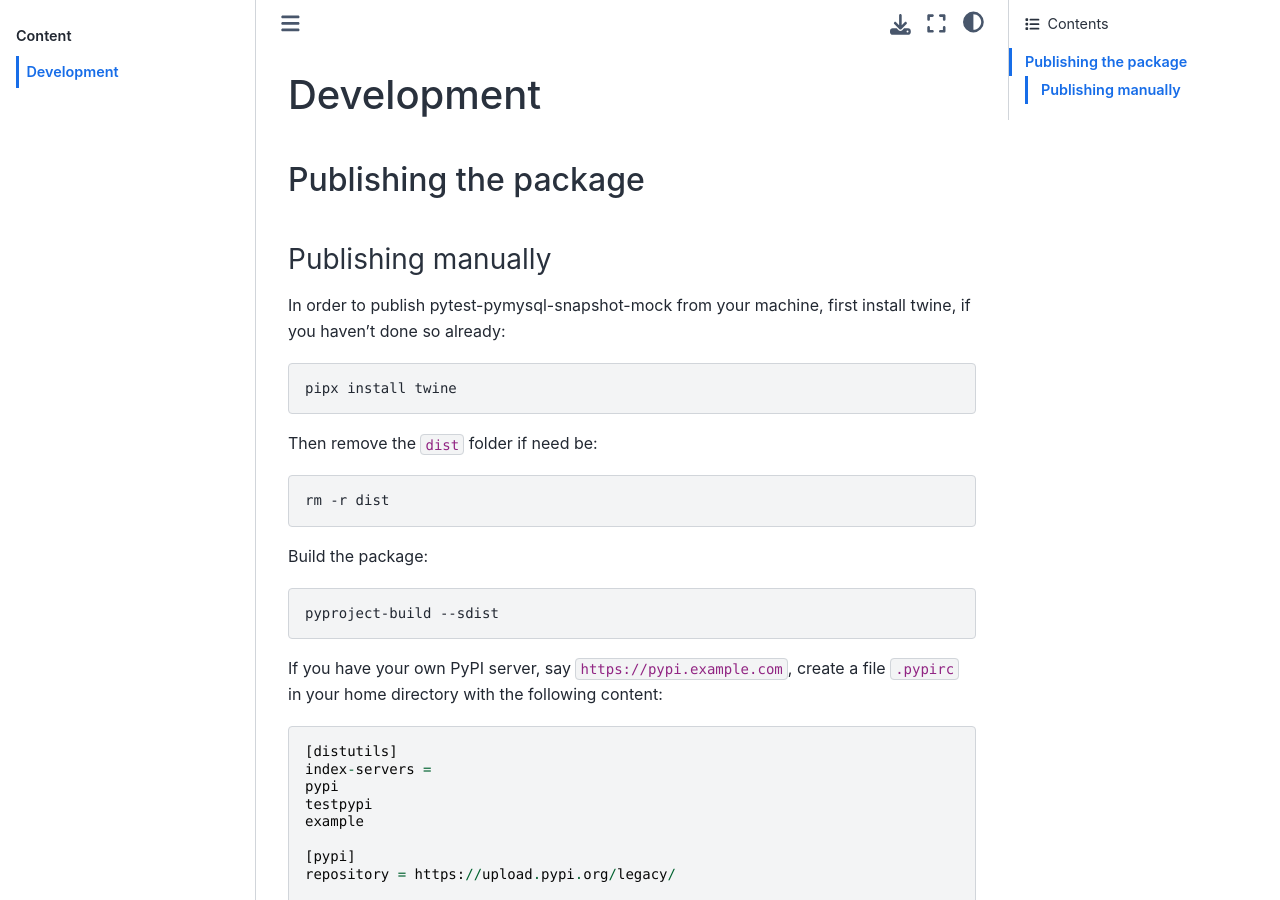
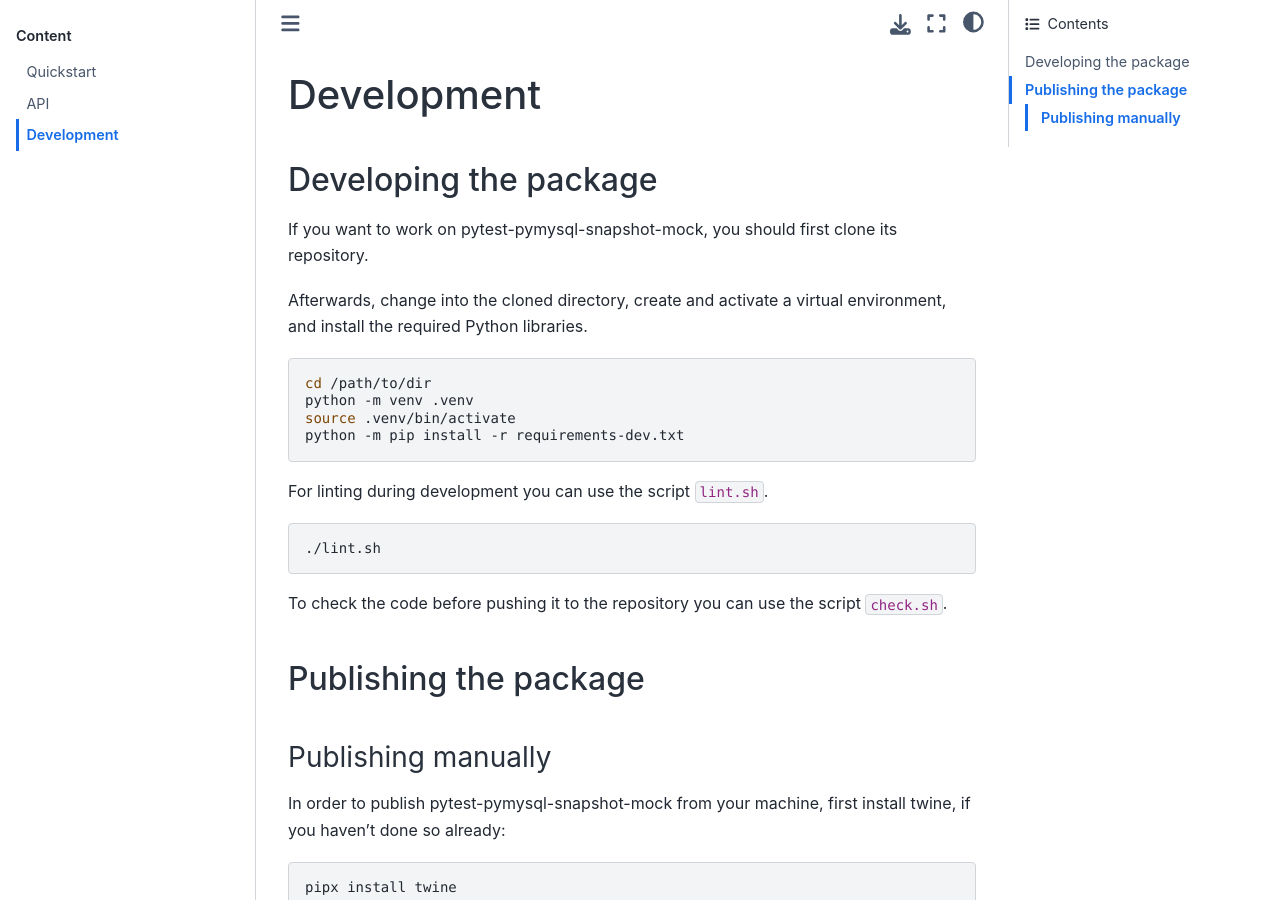
Before and after one commit to saltastroops/pytest-pymysql-autorecord, a Sphinx documentation site: the page built from docs/development.md, in a window 1280 px wide and 900 px high. Built offline with Sphinx 7.4.7 and the Sphinx Book theme 1.1.4, drawn with Linux system fonts in a browser that asks for light colours; some of the changed text lies outside the part shown.

Commit message:
Documentation

````diff
--- a/docs/conf.py
+++ b/docs/conf.py
@@ -29,5 +29,6 @@
     'numpy': ('https://numpy.org/doc/stable/', None),
     'scipy': ('https://docs.scipy.org/doc/scipy/reference/', None),
     'matplotlib': ('https://matplotlib.org/', None),
-    'astropy': ('https://docs.astropy.org/en/stable/', None)
+    'astropy': ('https://docs.astropy.org/en/stable/', None),
+    "pytest": ('https://docs.pytest.org/en/stable/', None)
 }
--- a/docs/development.md
+++ b/docs/development.md
@@ -1,4 +1,25 @@
 # Development
+
+## Developing the package
+
+If you want to work on pytest-pymysql-snapshot-mock, you should first clone its repository.
+
+Afterwards, change into the cloned directory, create and activate a virtual environment, and install the required Python libraries.
+
+```shell
+cd /path/to/dir
+python -m venv .venv
+source .venv/bin/activate
+python -m pip install -r requirements-dev.txt
+```
+
+For linting during development you can use the script `lint.sh`.
+
+```shell
+./lint.sh
+```
+
+To check the code before pushing it to the repository you can use the script `check.sh`.
 
 ## Publishing the package
 
````
Also changed, not shown: docs/api.md (added, +8 -0 lines), docs/index.md (+3 -1 lines), docs/quickstart.md (added, +85 -0 lines).
